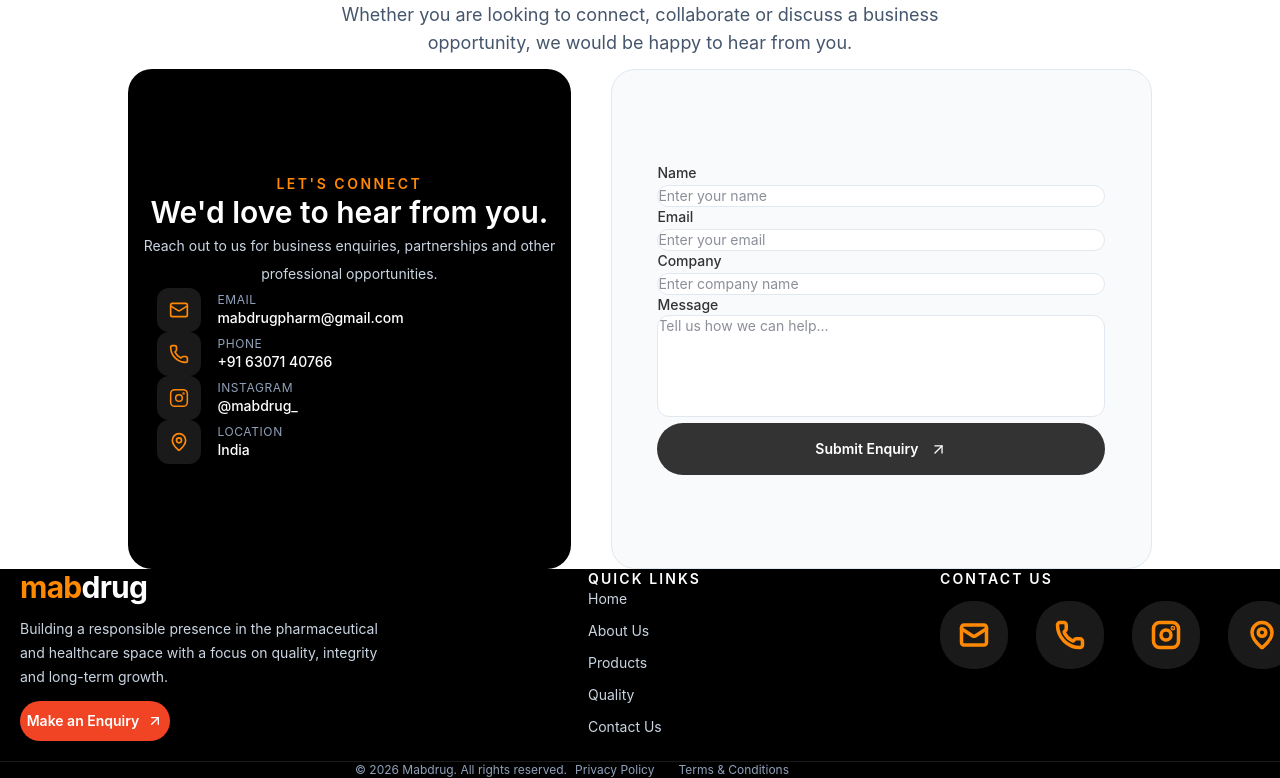
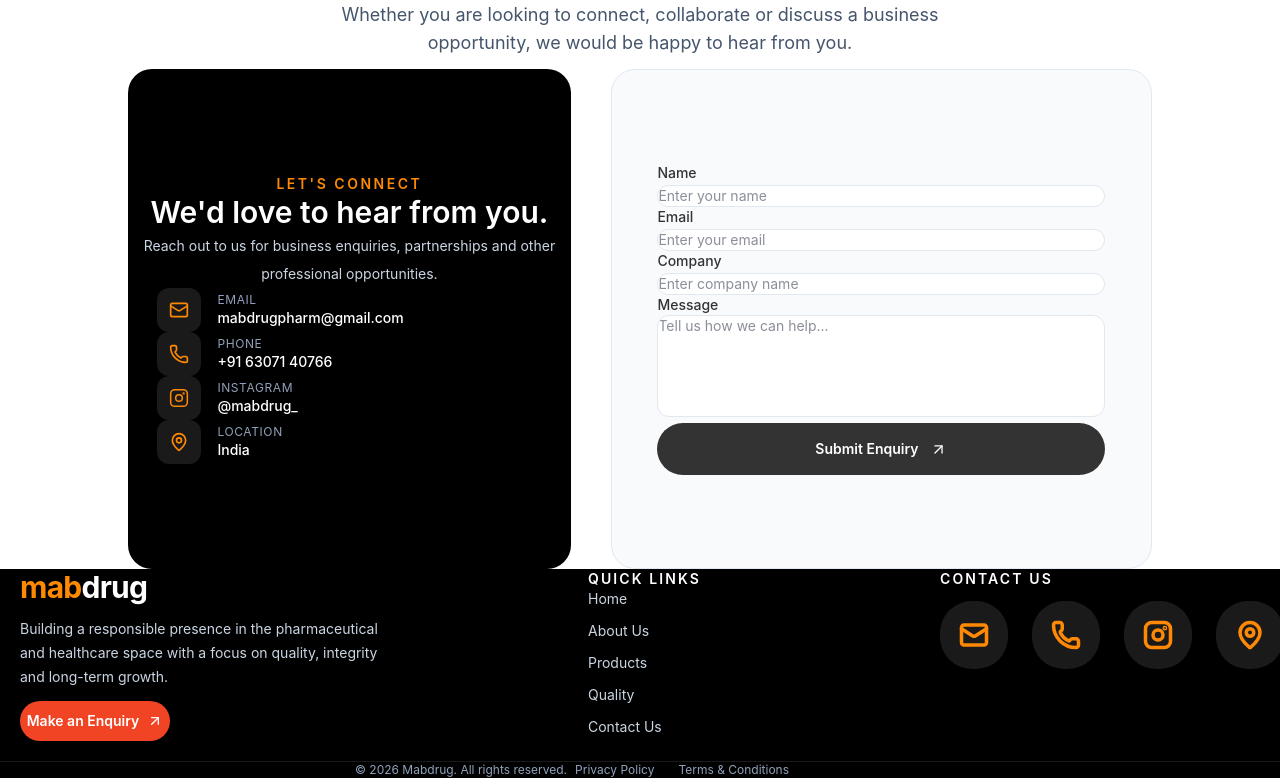
Before and after one commit to Anmolshri0407/MabDrug, a React (Vite) app in the folder Frontend-pharma/: page / in a window 1280 px wide. Shown: the part 4467-5245 px from the top of the page. Built offline with nearby package versions, Linux system fonts and the light colour scheme.

Commit message:
improve footer

```diff
--- a/Frontend-pharma/src/components/Footer.jsx
+++ b/Frontend-pharma/src/components/Footer.jsx
@@ -166,7 +166,7 @@
               Contact Us
             </h3>
 
-            <div className="mt-5 w-full flex gap-7 max-w-sm space-y-5 sm:mt-6">
+            <div className="mt-5   w-full flex gap-6  max-w-sm space-y-5 sm:mt-6">
 
               {/* Email */}
 
```
